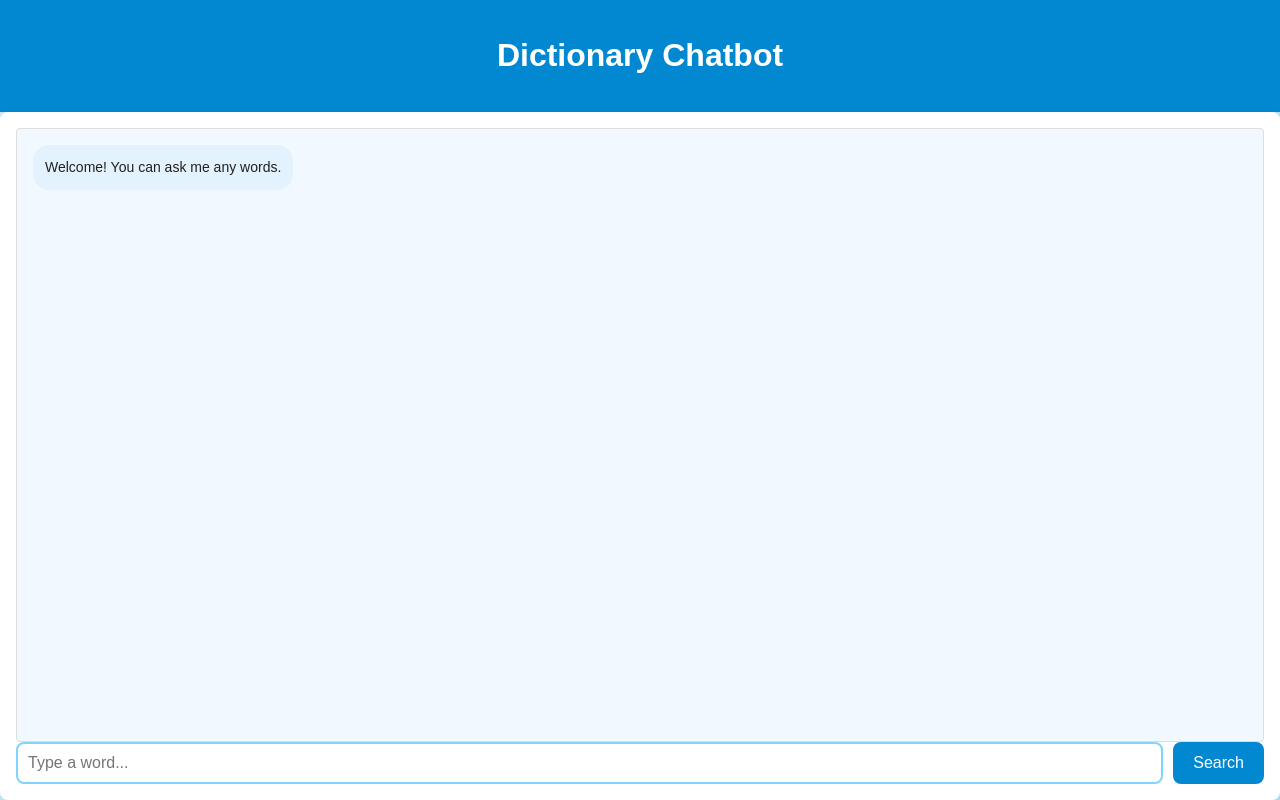
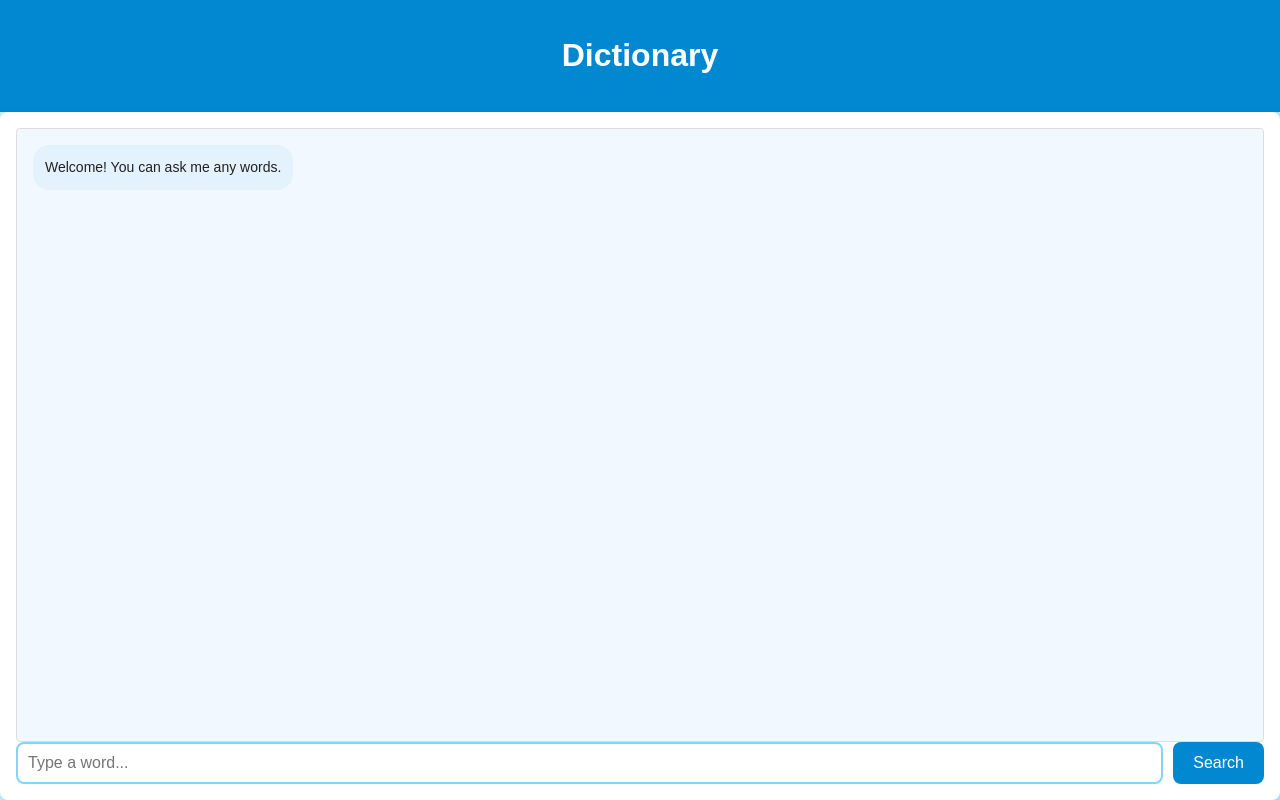
Before and after one commit to Mr-Teacher2024/Dictionary-eng-to-mm, a plain HTML site: page index.html in a window 1280 px wide. Drawn offline with Linux system fonts and the light colour scheme.

Commit message:
Update index.html

```diff
--- a/index.html
+++ b/index.html
@@ -9,7 +9,7 @@
 <body>
     <div class="full-container">
         <header>
-            <h1>Dictionary Chatbot</h1>
+            <h1>Dictionary</h1>
         </header>
         <main class="chat-container">
             <div id="chatbox">
```
